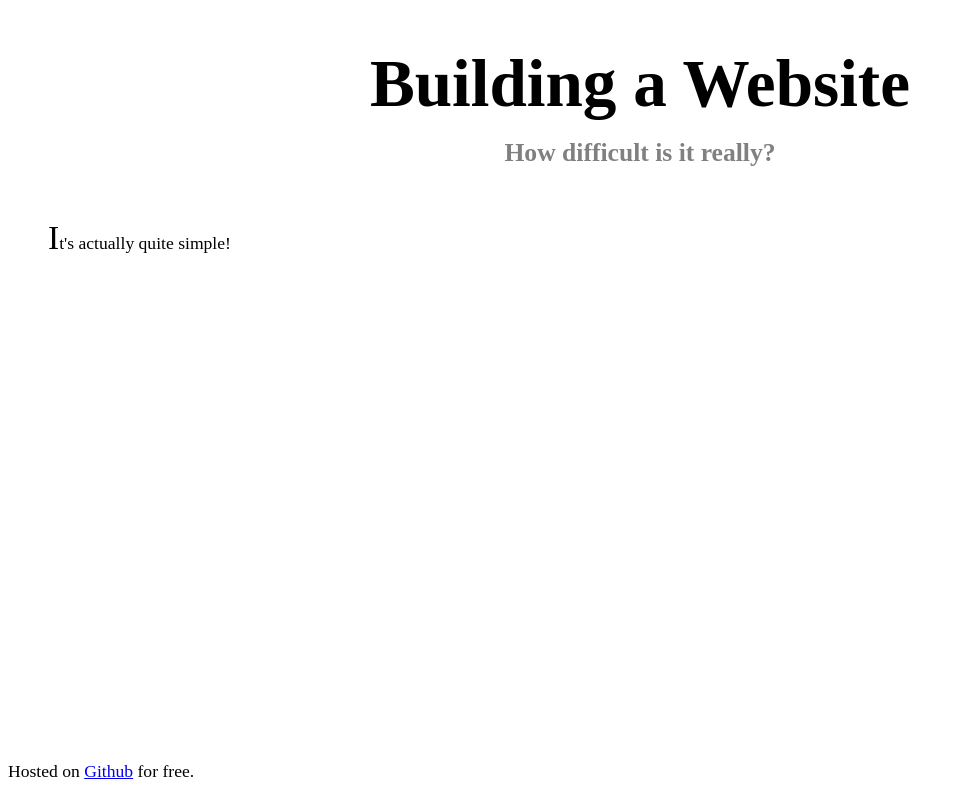
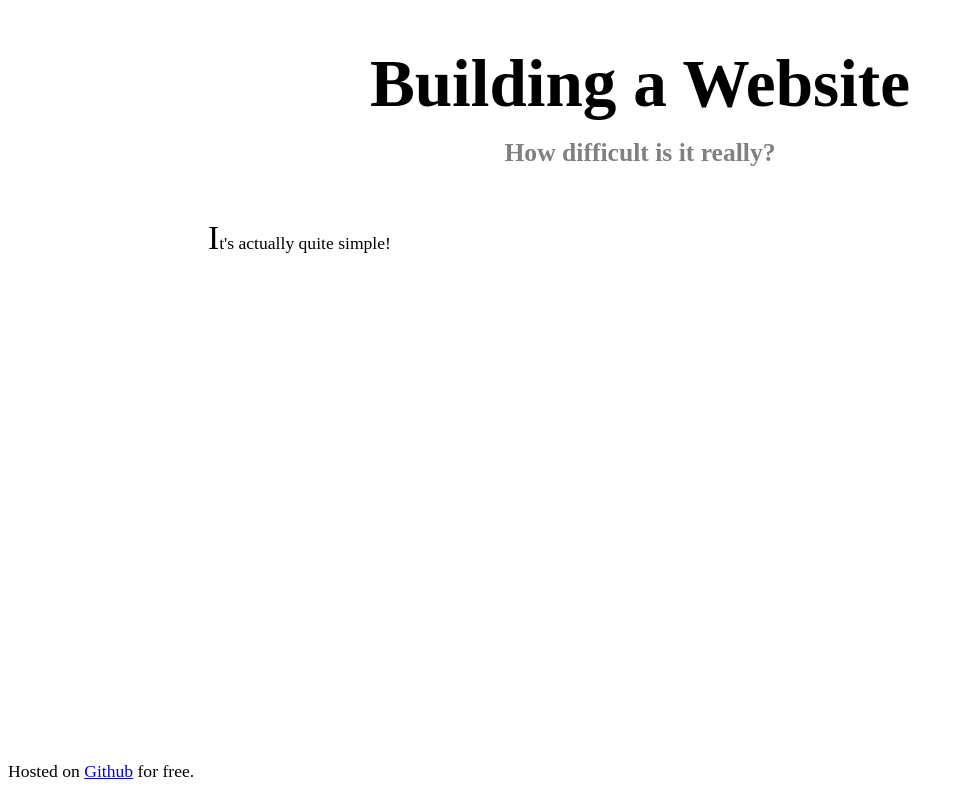
Before and after one commit to zadocangell/zadocangell.github.io, a plain HTML site: page index.html in a window 1280 px wide. Shown: the whole page, without its empty margins (0-962 px from the left). Drawn offline with Linux system fonts and the light colour scheme; a web font is replaced by a local one.

Commit message:
Update index.html

```diff
--- a/index.html
+++ b/index.html
@@ -12,7 +12,7 @@ h1 {font-size:4.2rem; text-align:center}
 ol.inset {border-style: inset;}
 footer.fixed {position: fixed;bottom:0; background-color: white;}
 p.nd {font-size:1.1rem; text-indent:0px}
-p {font-size:1.1rem; text-indent:40px}
+p {font-size:1.1rem; text-indent:200px}
 </style>
 <title>Building a Website</title>
 </head>
```
